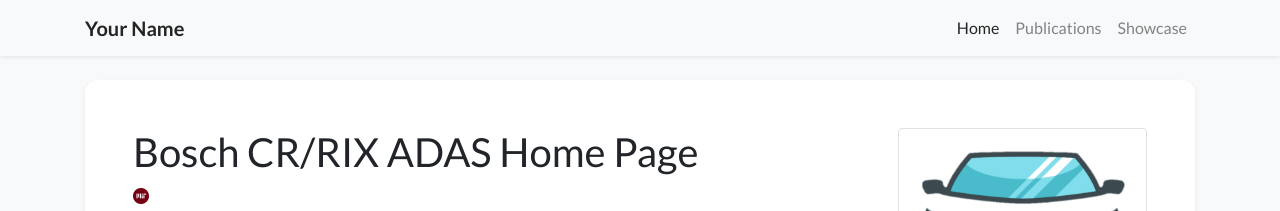
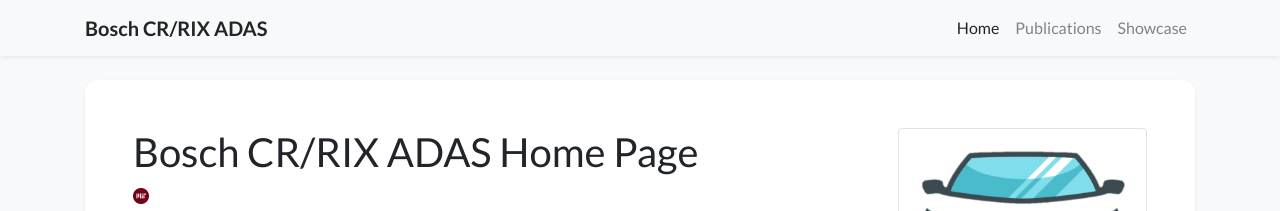
Before and after one commit to PeterJaq/Bosch-CR-RIX-ADAS.github.io, a Jekyll site: the page built from index.html, in a window 1280 px wide. Shown: the top 211 px of the page. Built offline with Jekyll 4.4.1, drawn with Linux system fonts in a browser that asks for light colours; nearby versions of some CDN libraries; a style sheet for code colours, icons or effects is not loaded.

Commit message:
update navbar

```diff
--- a/_data/profile.yml
+++ b/_data/profile.yml
@@ -1,6 +1,6 @@
 primary_name: "Bosch CR/RIX ADAS Home Page"
 secondary_name: ""
-navbar_name: "Your Name"
+navbar_name: "Bosch CR/RIX ADAS"
 
 positions:
 - logo: /assets/images/badges/MIT_Social_circle.png  # Logo is optional
```
